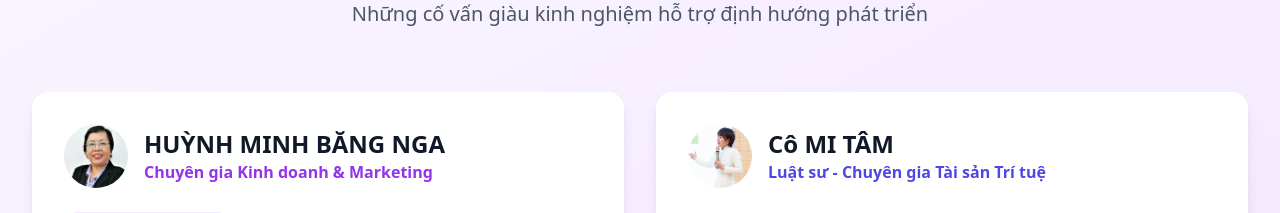
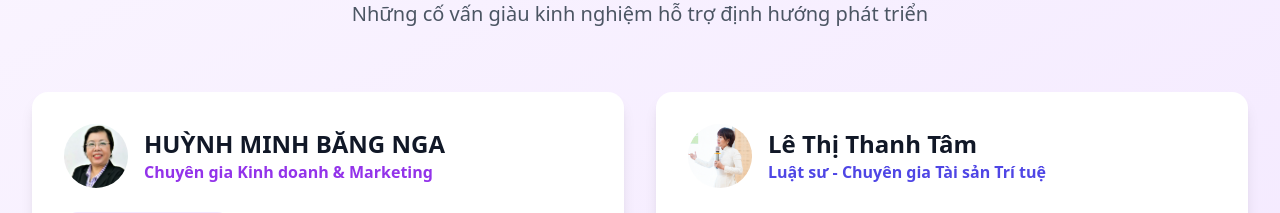
Before and after one commit to tanthanhkid/convoi-homepage, a Next.js app: page /doi-ngu in a window 1280 px wide. Shown: the part 1620-1833 px from the top of the page. Built offline with nearby package versions, Linux system fonts and the light colour scheme.

Commit message:
feat: cập nhật tên cho Cô Lê Thị Thanh Tâm

```diff
--- a/src/app/doi-ngu/page.tsx
+++ b/src/app/doi-ngu/page.tsx
@@ -269,7 +269,7 @@
                       />
                     </div>
                     <div>
-                      <h3 className="text-2xl font-bold text-gray-900">Cô MI TÂM</h3>
+                      <h3 className="text-2xl font-bold text-gray-900">Lê Thị Thanh Tâm</h3>
                       <p className="text-indigo-600 font-semibold">Luật sư - Chuyên gia Tài sản Trí tuệ</p>
                     </div>
                   </div>
```
